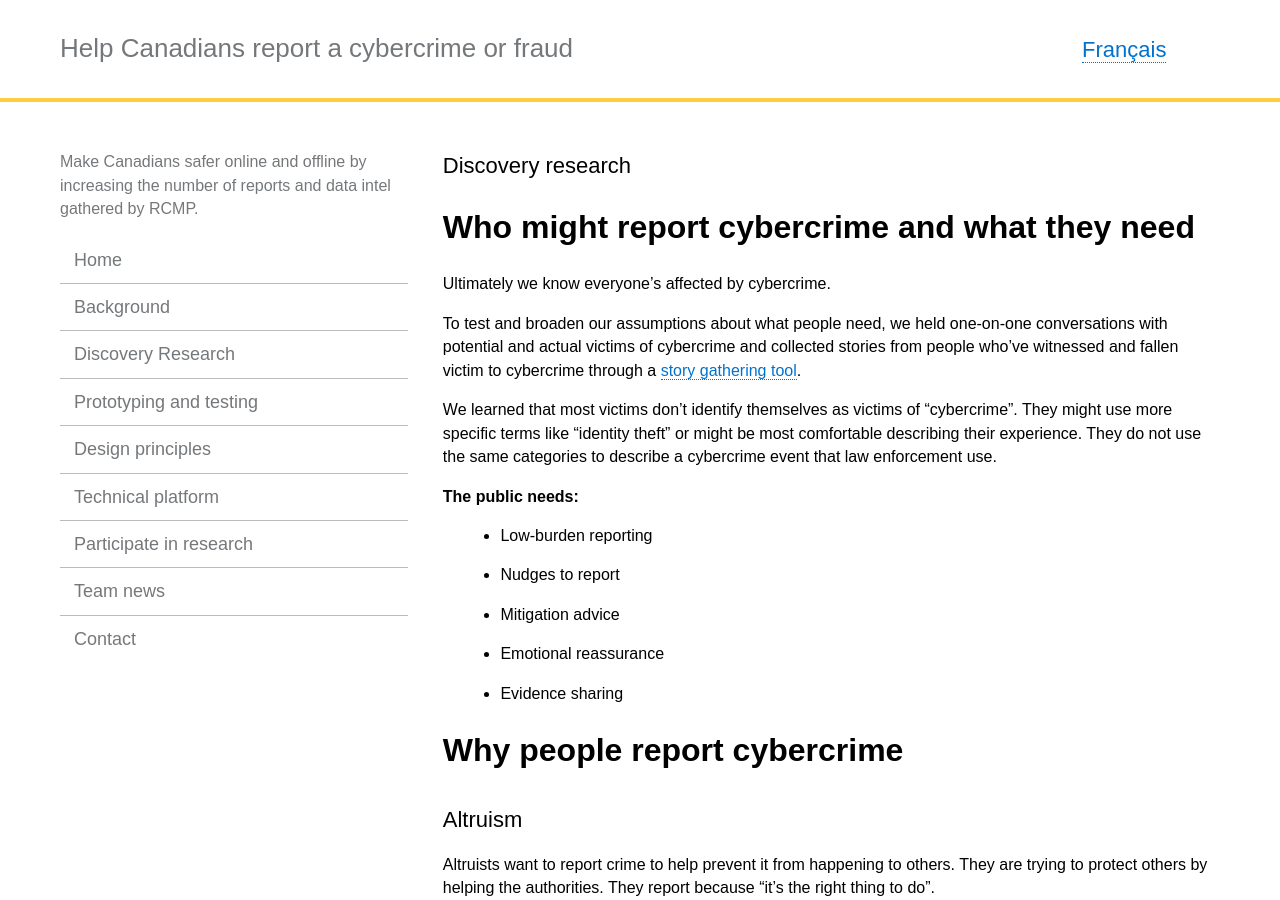
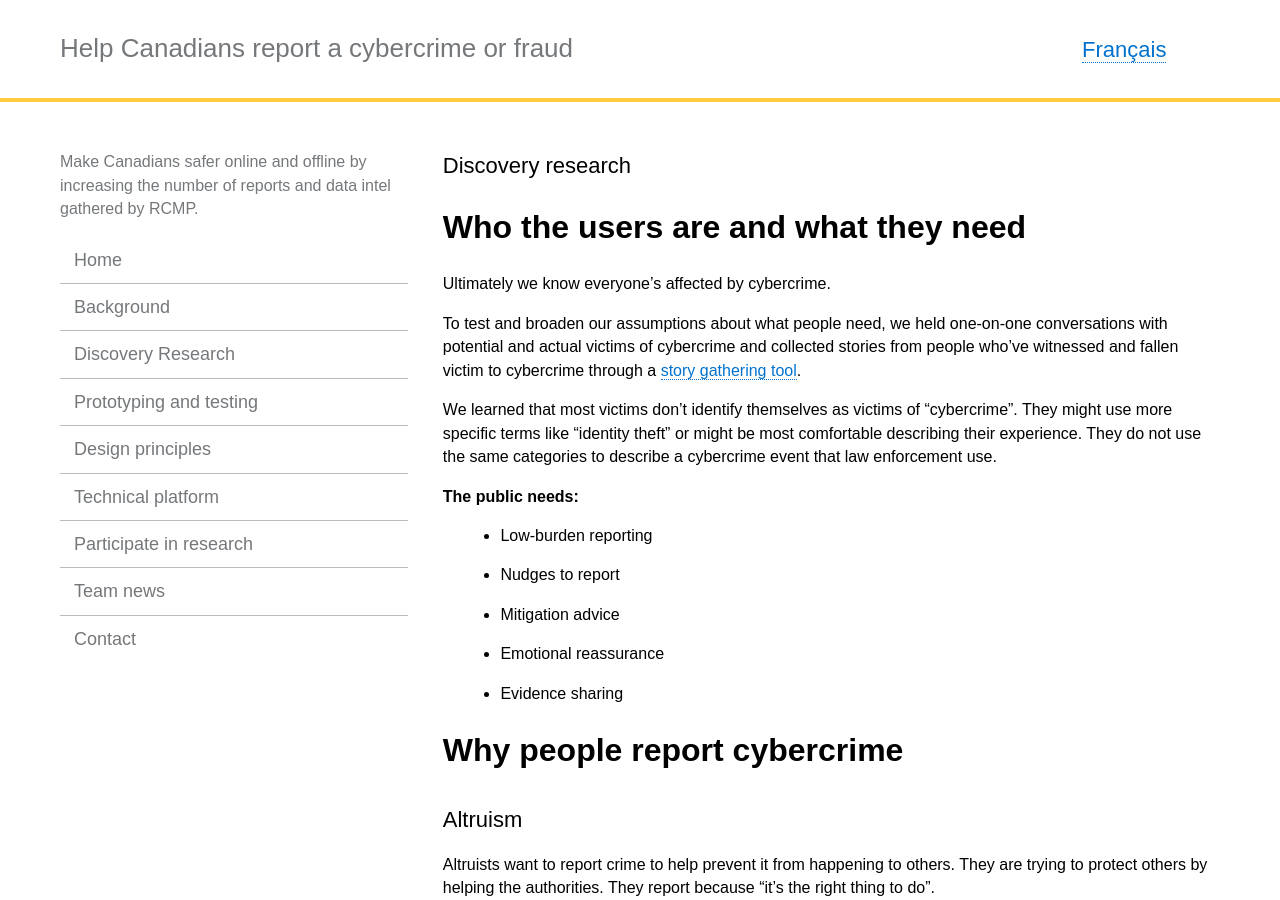
Before and after one commit to cds-snc/rcmp-report-a-cybercrime-alpha-documentation, a Jekyll site: the page built from _pages/en/discovery.md, in a window 1280 px wide and 900 px high. Built offline with Jekyll 4.4.1, drawn with Linux system fonts in a browser that asks for light colours.

Commit message:
Update discovery.md

```diff
--- a/_pages/en/discovery.md
+++ b/_pages/en/discovery.md
@@ -6,7 +6,7 @@ permalink: "/discovery/"
 trans_url: "/decouverte/"
 ---
 
-# Who might report cybercrime and what they need
+# Who the users are and what they need
 
 Ultimately we know everyone's affected by cybercrime.
 
```
